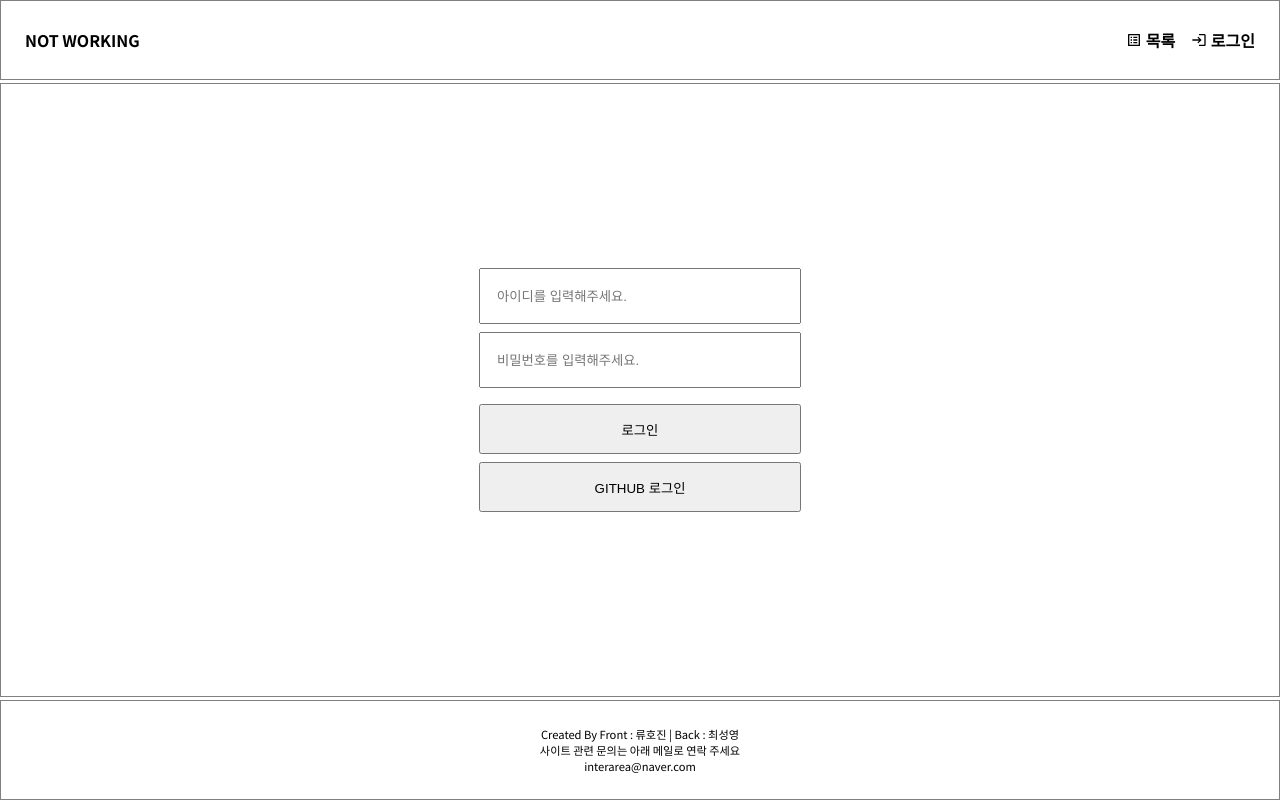
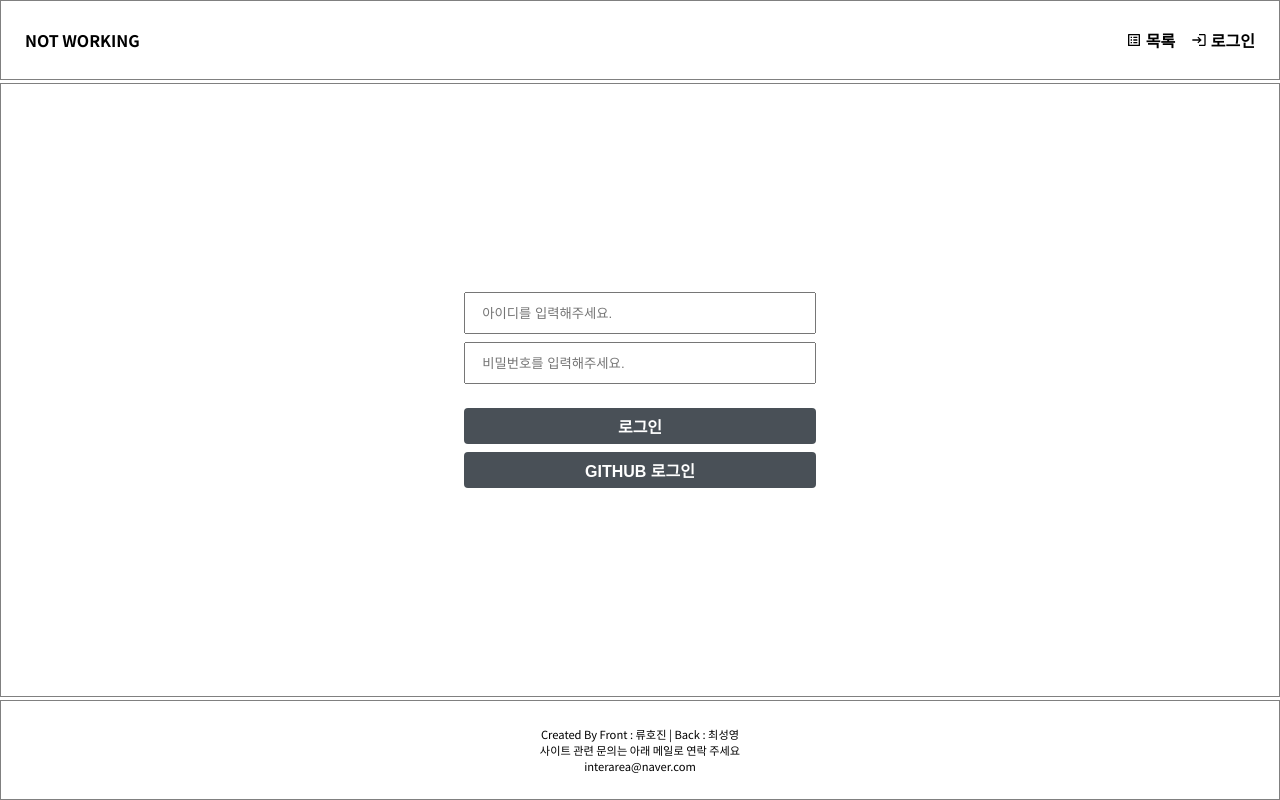
Before and after one commit to ryuhojin/INT-FRONT, a Next.js app: page /user/index2 in a window 1280 px wide. Built offline with nearby package versions, Linux system fonts and the light colour scheme.

Commit message:
업데이트

```diff
--- a/src/components/common/Alert.tsx
+++ b/src/components/common/Alert.tsx
@@ -1,4 +1,7 @@
 import { useEffect, useState } from "react";
+import { useRecoilValue } from "recoil";
+import { messageAtom } from "store/atom";
+import { useMessage } from "utils/message";
 import styled, { css, keyframes } from "styled-components";
 import Button from "./Button";
 const fadeIn = keyframes`
@@ -65,6 +68,7 @@ const DialogBlock = styled.div`
     font-size: 1.5rem;
   }
   p {
+    margin-top:0.5rem;
     font-size: 1.125rem;
   }
 
@@ -86,10 +90,12 @@ const ButtonGroup = styled.div`
   justify-content: center;
 `;
 
-const Alert = ({ title, children, confirmText, onConfirm, visible }: any) => {
+const Alert = ({ confirmText }: any) => {
+    const message = useRecoilValue(messageAtom);
+    const messageFn = useMessage();
+    const visible = message.isShow;
     const [animate, setAnimate] = useState(false);
     const [localVisible, setLocalVisible] = useState(visible);
-
     useEffect(() => {
         if (localVisible && !visible) {
             setAnimate(true);
@@ -100,12 +106,13 @@ const Alert = ({ title, children, confirmText, onConfirm, visible }: any) => {
 
     if (!animate && !localVisible) return null;
     return (
+
         <DarkBackground disappear={!visible}>
             <DialogBlock disappear={!visible}>
-                <h3>{title}</h3>
-                <p>{children}</p>
+                <h3>{message.title}</h3>
+                <p>{message.message}</p>
                 <ButtonGroup>
-                    <Button color="red" onClick={onConfirm}>
+                    <Button color="red" onClick={() => { messageFn.close() }}>
                         {confirmText}
                     </Button>
                 </ButtonGroup>
--- a/src/components/common/Button.tsx
+++ b/src/components/common/Button.tsx
@@ -53,7 +53,7 @@ const fullWidthStyle = css`
   ${(props: any) =>
         props.fullWidth &&
         css`
-      width: 100%
+      width: -webkit-fill-available;
       justify-content: center;
       &:not(:first-child) {
         margin-left: 0;
@@ -68,10 +68,12 @@ const StyledButton = styled.button`
   align-items: center;
   outline: none;
   border: none;
+  border-radius: 4px;
   color: white;
   font-weight: bold;
   cursor: pointer;
   justify-content: center;
+
   /* 크기 */
   ${sizeStyles}
 
--- a/src/components/user/Login.tsx
+++ b/src/components/user/Login.tsx
@@ -1,43 +1,49 @@
 import styled from "styled-components";
+import Button from "../common/Button";
 
 const LoginStyle = styled.div`
     height:100%;
     display:flex;
+    flex-direction: column;
     justify-content: center;
     align-items: center;
-
+    align-self:center;
+    width:30%;
+    margin: 0 auto;
+    @media only screen and (max-width: 550px) {
+        width:100%;
+    }
     form{
         display:flex;
         flex-direction: column;
-        margin:0 1rem;
-
-        input[type='text'], input[type='password'] {
+      width:100%;
+        input {
+            margin:0 1rem;
             padding-left:1rem;
-            width:300px;
-            height:50px;
+            height:2.25rem;
         }
-
-        input[type='submit'], input[type='button']{
-            height:50px;
+        input + input:not(:last-child) {
+            margin-top:0.5rem;
         }
-
-        input + input {
+        input:last-child{
             margin-top:1rem;
         }
+    }
+    button{
+        margin-left:1rem !important;
+        margin-right:1rem;
 
-        input:nth-child(2), input:nth-child(4) {
-            margin-top:0.5rem;
-        }
     }
+
 `;
-const Login = ({ username, password, onChangeUsername, onChangePassword, onSubmit }: any) => {
+const Login = ({ username, password, onChangeUsername, onChangePassword, onSubmit, onGithubLogin }: any) => {
     return <LoginStyle>
         <form onSubmit={onSubmit}>
             <input type="text" value={username} onChange={onChangeUsername} placeholder="아이디를 입력해주세요." />
             <input type="password" value={password} onChange={onChangePassword} autoComplete="false" placeholder="비밀번호를 입력해주세요." />
-            <input type="submit" value="로그인" />
-            <input type="button" value="GITHUB 로그인" />
+            <Button fullWidth style={{ 'margin-top': '1.5rem' }}>로그인</Button>
         </form>
-    </LoginStyle>
+        <Button onClick={onGithubLogin} fullWidth style={{ 'margin-top': '0.5rem' }}>GITHUB 로그인</Button>
+    </LoginStyle >
 }
 export default Login;
--- a/src/containers/user/EditContainer.tsx
+++ b/src/containers/user/EditContainer.tsx
@@ -4,11 +4,14 @@ import { useEffect, useState } from "react";
 import { useRecoilState } from "recoil";
 import Edit from "src/components/user/Edit";
 import { authAtom } from "store/atom";
+import { useMessage } from "utils/message";
 
 
 const EditContainer = () => {
+    const auth = useAuth();
     const [user, setUser]: [user: any, setUser: any] = useRecoilState(authAtom)
     const [userState, setUserState] = useState(user);
+    const messageFn = useMessage();
 
     useEffect(() => {
         setUserState(user);
@@ -41,8 +44,10 @@ const EditContainer = () => {
     const onEdit = async () => {
         const { data } = await checkName(userState.name);
         if (data.adoptYn) {
+            messageFn.show('중복된 이름이 있습니다')
             return;
         }
+        await auth.uptuser(userState);
     }
     const onCancel = () => {
         Router.push('/user/info2')
--- a/src/containers/user/LoginContainer.tsx
+++ b/src/containers/user/LoginContainer.tsx
@@ -4,9 +4,10 @@ import { useRecoilValue } from "recoil";
 import Login from "src/components/user/Login";
 import { authAtom } from "store/atom";
 import { useAuth } from "utils/auth";
+import { useMessage } from "utils/message";
 
 const LoginContainer = () => {
-
+    const message = useMessage();
     const auth = useAuth();
     const authentication = useRecoilValue(authAtom);
     const [username, setUsername] = useState("");
@@ -33,11 +34,16 @@ const LoginContainer = () => {
             //에러처리
         }
     }
+    const onGithubLogin = (e: any) => {
+        e.preventDefault();
+        message.show("미구현")
+    }
 
     return <Login username={username}
         password={password}
         onChangeUsername={onChangeUsername}
         onChangePassword={onChangePassword}
-        onSubmit={onSubmit} />
+        onSubmit={onSubmit}
+        onGithubLogin={onGithubLogin} />
 }
 export default LoginContainer;
--- a/store/atom.ts
+++ b/store/atom.ts
@@ -19,3 +19,12 @@ export const mobileMenu = atom({
     key: 'mobileMenu',
     default: false,
 })
+
+export const messageAtom = atom({
+    key: 'message',
+    default: {
+        title: "주의",
+        message: "",
+        isShow: false
+    },
+})
--- /dev/null
+++ b/utils/message.ts
@@ -0,0 +1,13 @@
+import { useRecoilState } from "recoil"
+import { messageAtom } from "store/atom"
+
+export const useMessage = () => {
+    const [message, setMessage] = useRecoilState(messageAtom)
+    function show(msg: string, type = 'alert') {
+        setMessage({ title: "알림", message: msg, isShow: true })
+    }
+    function close() {
+        setMessage({ title: "알림", message: "", isShow: false })
+    }
+    return { show, close };
+}
```
